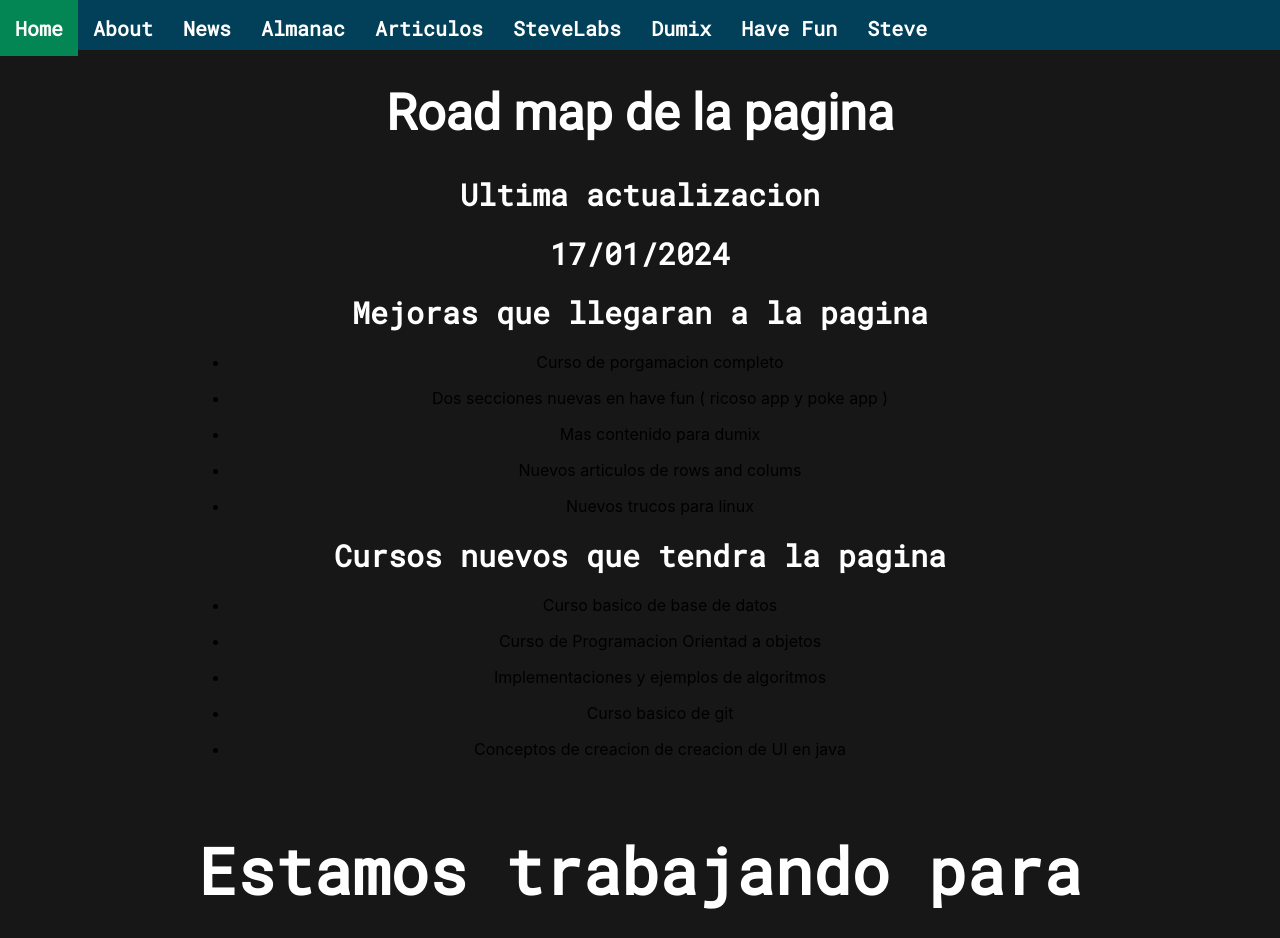
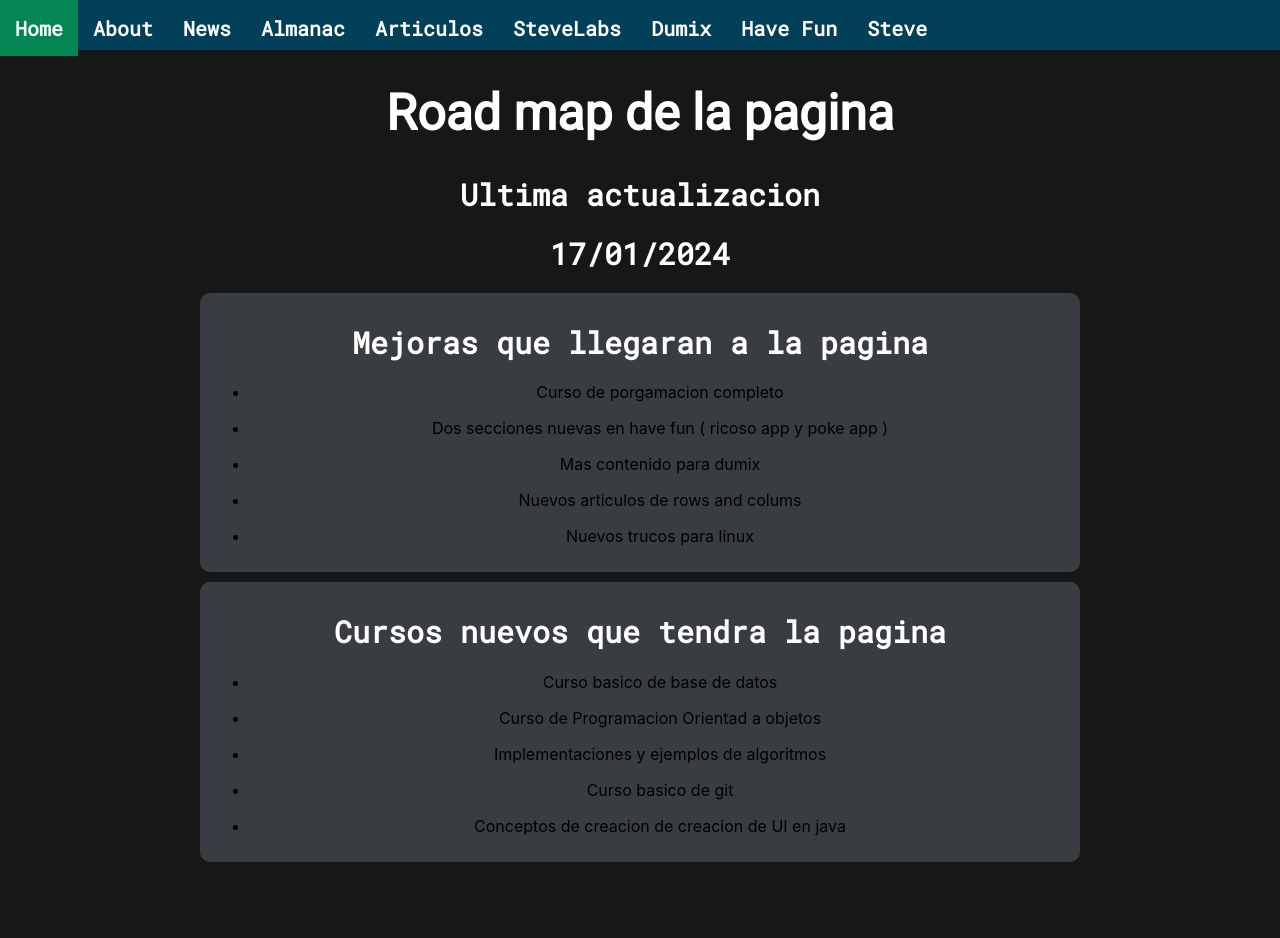
Before and after one commit to SteveBartmoss/steveapp, a React (Create React App) app: page /roadmap in a window 1280 px wide. Shown: the top 938 px of the page. Built offline with nearby package versions, Linux system fonts and the light colour scheme.

Commit message:
add the background color for the li

```diff
--- a/src/pages/roadMap.jsx
+++ b/src/pages/roadMap.jsx
@@ -1,5 +1,6 @@
 import React from "react";
 import { Working } from "../component/Working";
+import { BackArticle } from "../component/Contenedores/Cajas";
 
 function RoadMap() {
     return (
@@ -10,6 +11,10 @@ function RoadMap() {
                 <h1 className="title1">Ultima actualizacion</h1>
 
                 <h1 className="title1">17/01/2024</h1>
+
+
+
+                <BackArticle>
 
                     <h1 className="title1">Mejoras que llegaran a la pagina</h1>
 
@@ -34,7 +39,9 @@ function RoadMap() {
                             <p>Nuevos trucos para linux</p>
                         </li>
                     </ul>
+                </BackArticle>
 
+                <BackArticle>
                     <h1 className="title1">Cursos nuevos que tendra la pagina</h1>
 
                     <ul>
@@ -58,6 +65,7 @@ function RoadMap() {
                             <p>Conceptos de creacion de creacion de UI en java</p>
                         </li>
                     </ul>
+                </BackArticle>
 
             </div>
             <Working />
```
Lines whose indentation alone changed are shown as unchanged.
